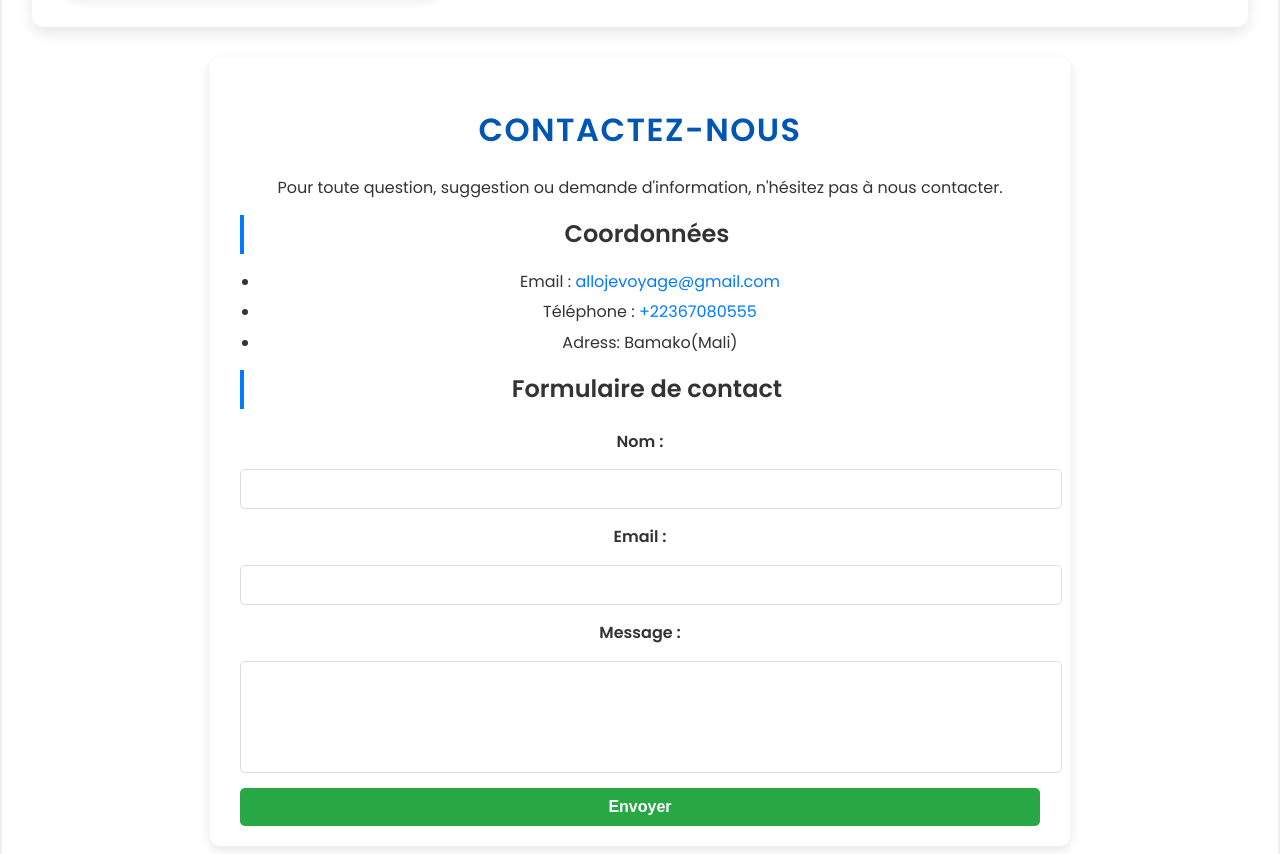
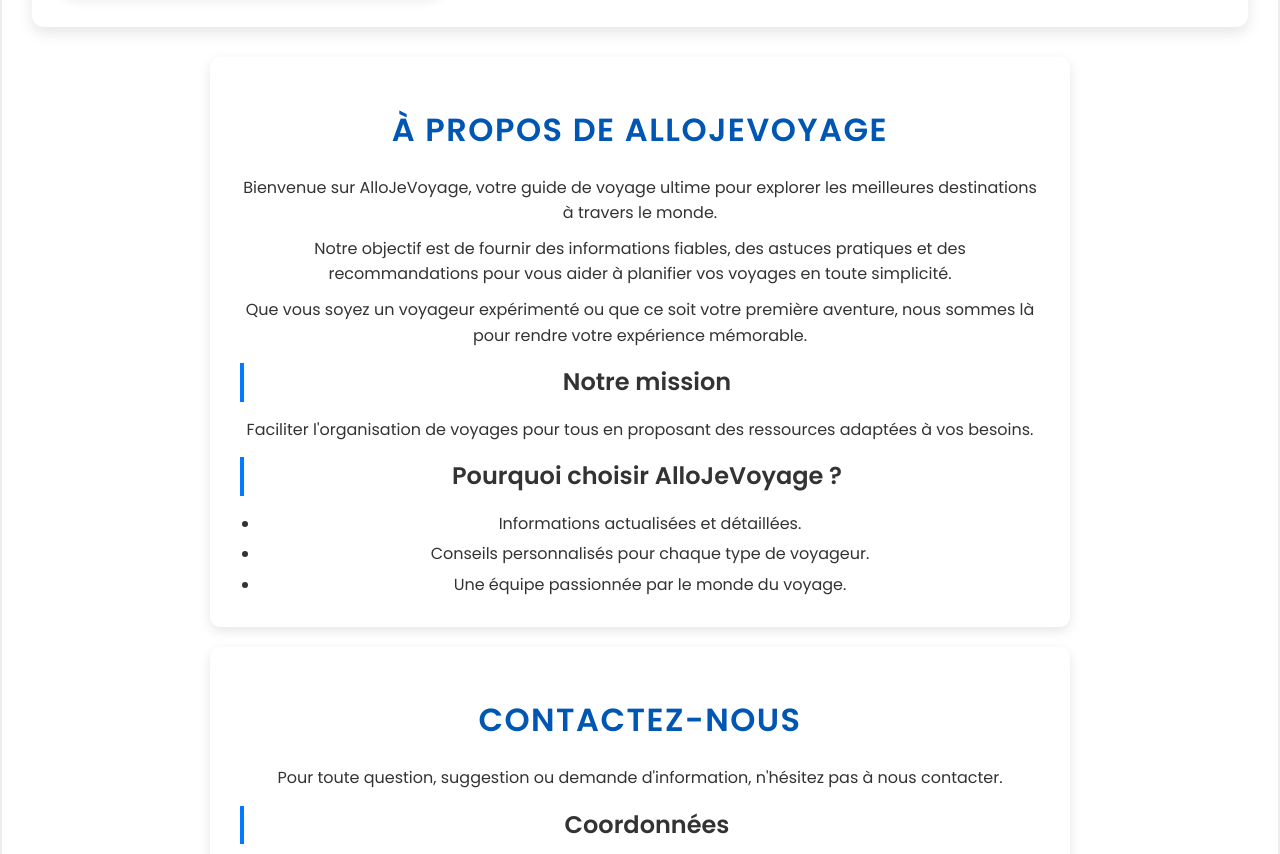
Before and after one commit to klst999/Allo-voyage, a plain HTML site: page index.html in a window 1280 px wide. Shown: the part 7145-7999 px from the top of the page. Drawn offline with Linux system fonts and the light colour scheme.

Commit message:
index.html

```diff
--- a/index.html
+++ b/index.html
@@ -220,6 +220,20 @@
 </div>
         <!-- Ajoutez ici les autres compagnies aériennes... -->
     </section>
+        <section>
+  <h1>À propos de AlloJeVoyage</h1>
+  <p>Bienvenue sur AlloJeVoyage, votre guide de voyage ultime pour explorer les meilleures destinations à travers le monde.</p>
+  <p>Notre objectif est de fournir des informations fiables, des astuces pratiques et des recommandations pour vous aider à planifier vos voyages en toute simplicité.</p>
+  <p>Que vous soyez un voyageur expérimenté ou que ce soit votre première aventure, nous sommes là pour rendre votre expérience mémorable.</p>
+  <h2>Notre mission</h2>
+  <p>Faciliter l'organisation de voyages pour tous en proposant des ressources adaptées à vos besoins.</p>
+  <h2>Pourquoi choisir AlloJeVoyage ?</h2>
+  <ul>
+    <li>Informations actualisées et détaillées.</li>
+    <li>Conseils personnalisés pour chaque type de voyageur.</li>
+    <li>Une équipe passionnée par le monde du voyage.</li>
+  </ul>
+</section>
    <section>
   <h1>Contactez-nous</h1>
   <p>Pour toute question, suggestion ou demande d'information, n'hésitez pas à nous contacter.</p>
```
